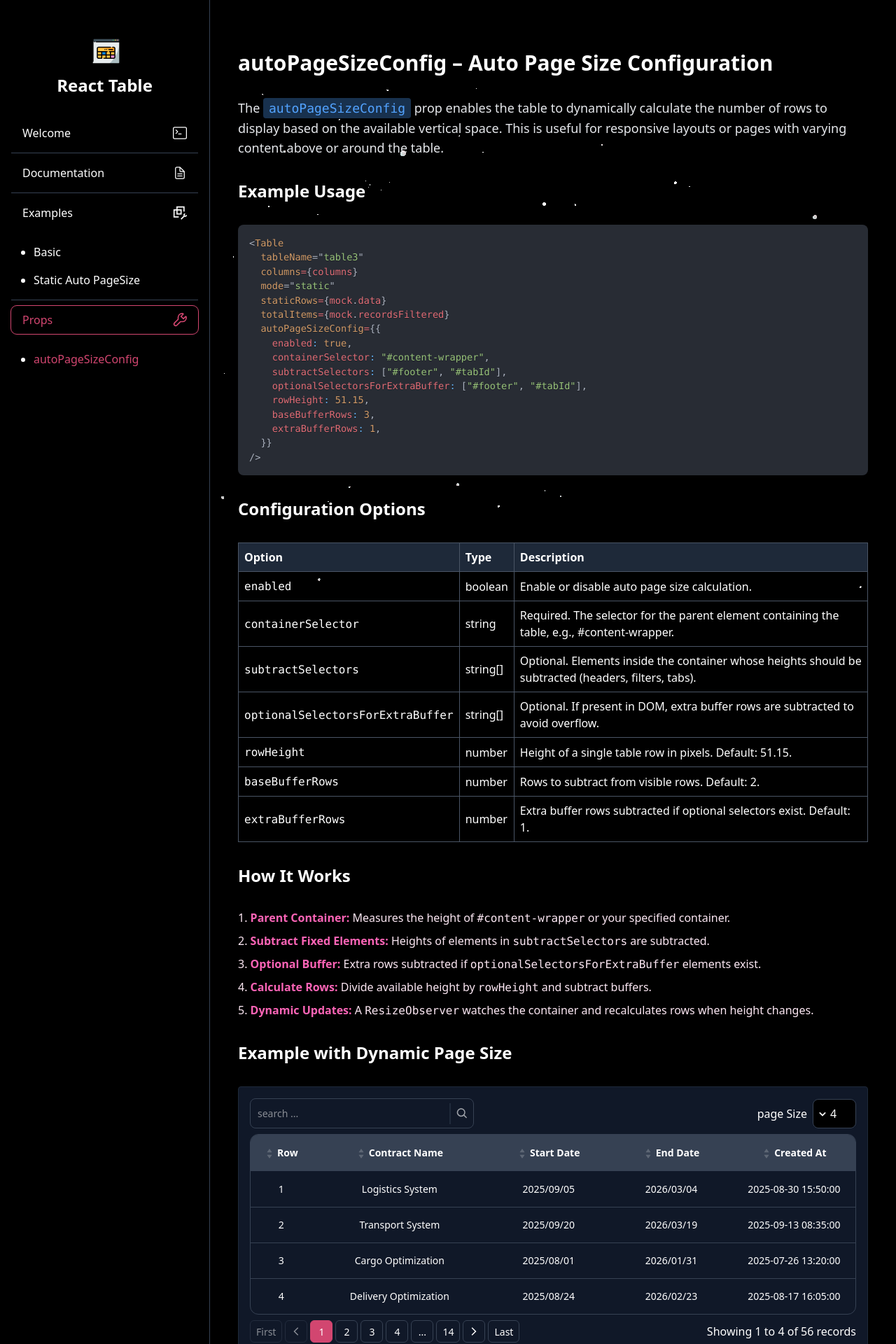
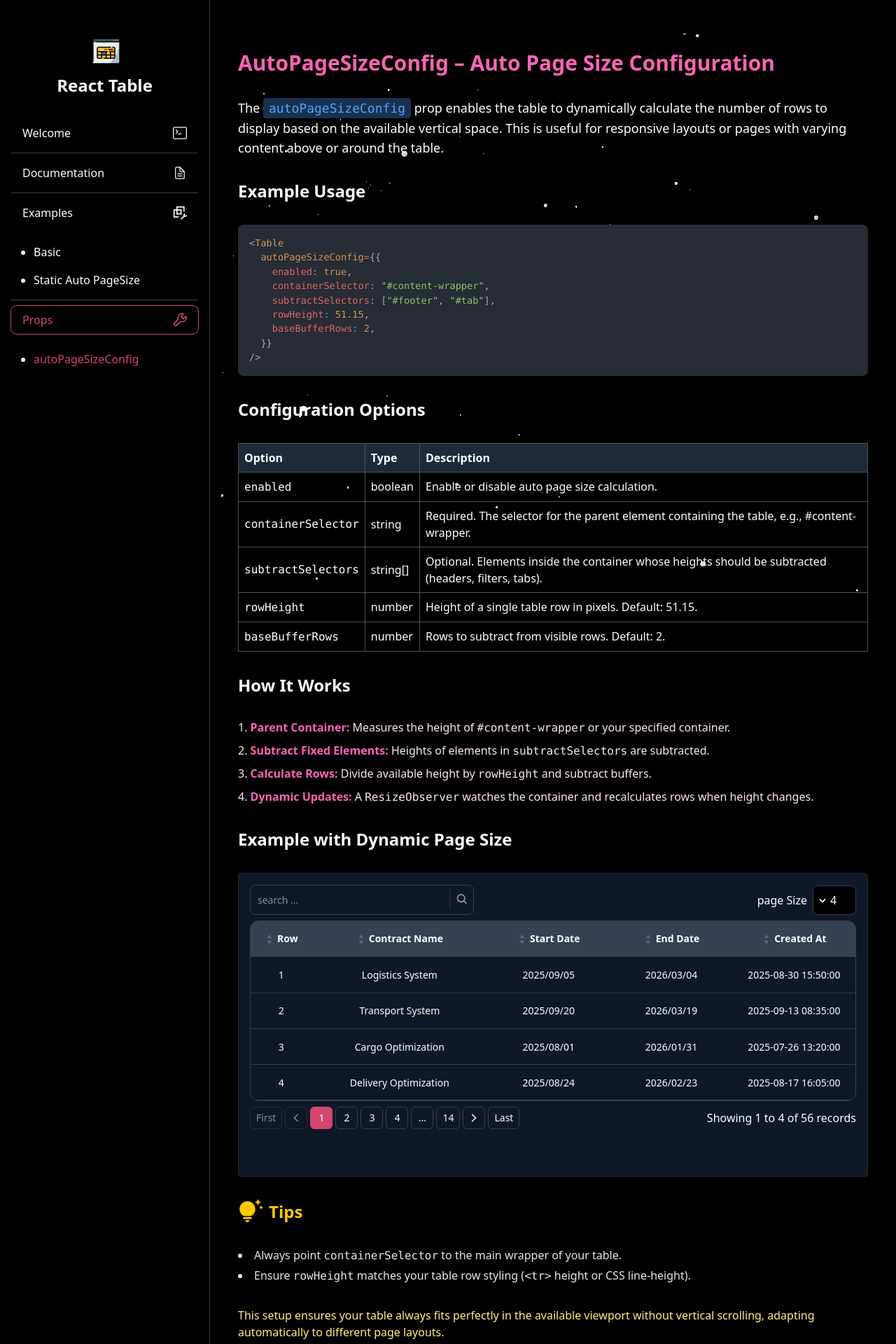
Before and after one commit to fatemeh-bd/responsive-react-datatable, a React (Vite) app: page /#/props/autoPageSizeConfig in a window 1280 px wide. Shown: the top 1920 px of the page at 70% size. Built offline with nearby package versions, Linux system fonts and the light colour scheme.

Commit message:
update: PropAutoPageSizeConfig

```diff
--- a/src/components/table/Table.tsx
+++ b/src/components/table/Table.tsx
@@ -145,9 +145,9 @@ const Table: React.FC<TableProps> = (props) => {
     optionalSelectorsForExtraBuffer: [
       "#topFilter",
       // "#paging",
-      ...((customAutoPageSizeConfig?.optionalSelectorsForExtraBuffer as string[]) ||
-        []),
+      ...((customAutoPageSizeConfig?.subtractSelectors as string[]) || []),
     ],
+    extraBufferRows: 1,
   };
   const {
     enabled: autoEnabled,
--- a/src/components/table/types.ts
+++ b/src/components/table/types.ts
@@ -84,10 +84,10 @@ export interface AutoPageSizeConfig {
   enabled?: boolean;
   containerSelector?: string;
   subtractSelectors?: string[];
-  optionalSelectorsForExtraBuffer?: string[];
+  // optionalSelectorsForExtraBuffer?: string[];
   rowHeight?: number;
   baseBufferRows?: number;
-  extraBufferRows?: number;
+  // extraBufferRows?: number;
 }
 export interface BaseTableProps {
   mode: TableMode;
--- a/src/pages/examplePage/StaticAutoPageSizeTable.tsx
+++ b/src/pages/examplePage/StaticAutoPageSizeTable.tsx
@@ -58,10 +58,8 @@ const StaticAutoPageSizeTable = () => {
         enabled: true,
         containerSelector: "#content-wrapper",
         subtractSelectors: ["#footer", "#tabId"],
-        optionalSelectorsForExtraBuffer: ["#footer", "#tabId"],
         rowHeight: 51.15,
         baseBufferRows: 3,
-        extraBufferRows: 1,
       }}
       colorTheme={{
         backgroundColor: "",
--- a/src/pages/propsPages/PropAutoPageSizeConfig.tsx
+++ b/src/pages/propsPages/PropAutoPageSizeConfig.tsx
@@ -40,12 +40,12 @@ const PropAutoPageSizeConfig = () => {
   return (
     <div className="p-6 space-y-8">
       {/* Heading */}
-      <h1 className="text-3xl font-bold">
-        autoPageSizeConfig – Auto Page Size Configuration
+      <h1 className="text-3xl font-bold text-pink-400">
+        AutoPageSizeConfig – Auto Page Size Configuration
       </h1>
 
       {/* Description */}
-      <p className="text-gray-200 text-lg">
+      <p className="text-white text-lg">
         The{" "}
         <code className="bg-blue-400/30 text-blue-400 py-1 px-2  rounded">
           autoPageSizeConfig
@@ -68,19 +68,12 @@ const PropAutoPageSizeConfig = () => {
         }}
       >
         {`<Table
-  tableName="table3"
-  columns={columns}
-  mode="static"
-  staticRows={mock.data}
-  totalItems={mock.recordsFiltered}
   autoPageSizeConfig={{
     enabled: true,
     containerSelector: "#content-wrapper",
-    subtractSelectors: ["#footer", "#tabId"],
-    optionalSelectorsForExtraBuffer: ["#footer", "#tabId"],
+    subtractSelectors: ["#footer", "#tab"],
     rowHeight: 51.15,
-    baseBufferRows: 3,
-    extraBufferRows: 1,
+    baseBufferRows: 2,
   }}
 />`}
       </SyntaxHighlighter>
@@ -113,11 +106,6 @@ const PropAutoPageSizeConfig = () => {
               "Optional. Elements inside the container whose heights should be subtracted (headers, filters, tabs).",
             ],
             [
-              "optionalSelectorsForExtraBuffer",
-              "string[]",
-              "Optional. If present in DOM, extra buffer rows are subtracted to avoid overflow.",
-            ],
-            [
               "rowHeight",
               "number",
               "Height of a single table row in pixels. Default: 51.15.",
@@ -126,11 +114,6 @@ const PropAutoPageSizeConfig = () => {
               "baseBufferRows",
               "number",
               "Rows to subtract from visible rows. Default: 2.",
-            ],
-            [
-              "extraBufferRows",
-              "number",
-              "Extra buffer rows subtracted if optional selectors exist. Default: 1.",
             ],
           ].map(([opt, type, desc]) => (
             <tr key={opt}>
@@ -157,11 +140,6 @@ const PropAutoPageSizeConfig = () => {
           Heights of elements in <code>subtractSelectors</code> are subtracted.
         </li>
         <li>
-          <strong className="!text-pink-400">Optional Buffer:</strong> Extra
-          rows subtracted if <code>optionalSelectorsForExtraBuffer</code>{" "}
-          elements exist.
-        </li>
-        <li>
           <strong className="!text-pink-400">Calculate Rows:</strong> Divide
           available height by <code>rowHeight</code> and subtract buffers.
         </li>
@@ -186,10 +164,8 @@ const PropAutoPageSizeConfig = () => {
               enabled: true,
               containerSelector: "#wrapper",
               subtractSelectors: ["#footer"],
-              optionalSelectorsForExtraBuffer: ["#footer"],
               rowHeight: 51.15,
               baseBufferRows: 2,
-              extraBufferRows: 1,
             }}
             colorTheme={{
               backgroundColor: "",
@@ -204,8 +180,22 @@ const PropAutoPageSizeConfig = () => {
       </div>
 
       {/* Tips */}
-      <h2 className="text-2xl font-semibold">Tips</h2>
-      <ul className="list-disc list-inside space-y-1 text-gray-300">
+      <h2 className="text-2xl flex items-center gap-2 font-bold text-yellow-400">
+        <svg
+          stroke="currentColor"
+          fill="currentColor"
+          stroke-width="0"
+          viewBox="0 0 24 24"
+          height="36px"
+          width="36px"
+          xmlns="http://www.w3.org/2000/svg"
+        >
+          <path fill="none" d="M0 0h24v24H0z"></path>
+          <path d="M7 20h4c0 1.1-.9 2-2 2s-2-.9-2-2zm-2-1h8v-2H5v2zm11.5-9.5c0 3.82-2.66 5.86-3.77 6.5H5.27c-1.11-.64-3.77-2.68-3.77-6.5C1.5 5.36 4.86 2 9 2s7.5 3.36 7.5 7.5zm4.87-2.13L20 8l1.37.63L22 10l.63-1.37L24 8l-1.37-.63L22 6l-.63 1.37zM19 6l.94-2.06L22 3l-2.06-.94L19 0l-.94 2.06L16 3l2.06.94L19 6z"></path>
+        </svg>
+        Tips
+      </h2>
+      <ul className="list-disc list-inside space-y-1 text-gray-200">
         <li>
           Always point <code>containerSelector</code> to the main wrapper of
           your table.
@@ -213,10 +203,6 @@ const PropAutoPageSizeConfig = () => {
         <li>
           Ensure <code>rowHeight</code> matches your table row styling (
           <code>&lt;tr&gt;</code> height or CSS line-height).
-        </li>
-        <li>
-          <code>baseBufferRows</code> and <code>extraBufferRows</code> prevent
-          overflow when dynamic elements appear above or below the table.
         </li>
       </ul>
 
```
Also changed, not shown: 4 other files (tests, documents, lock files or other folders).
